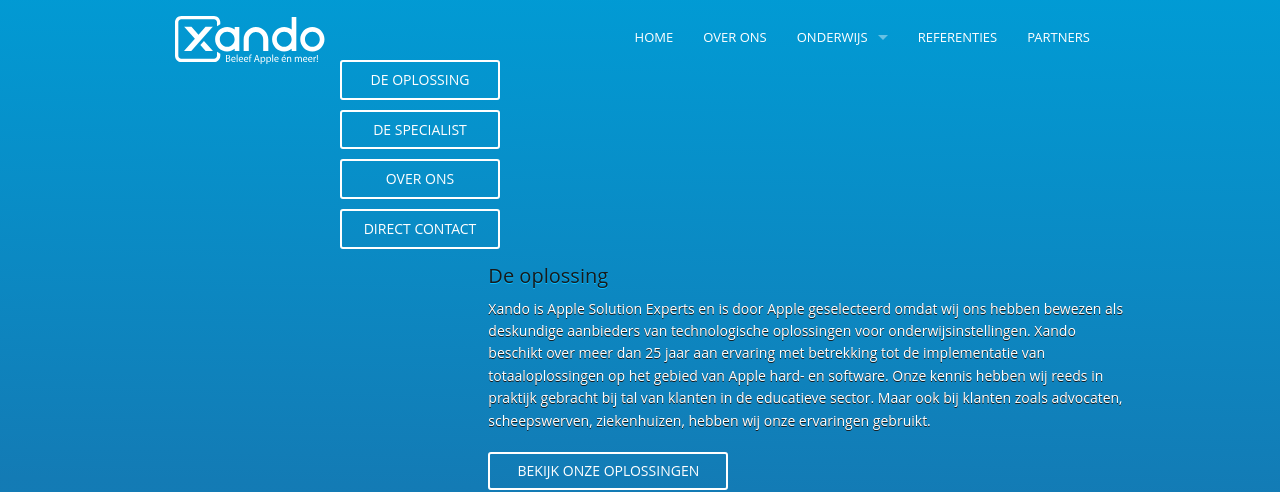
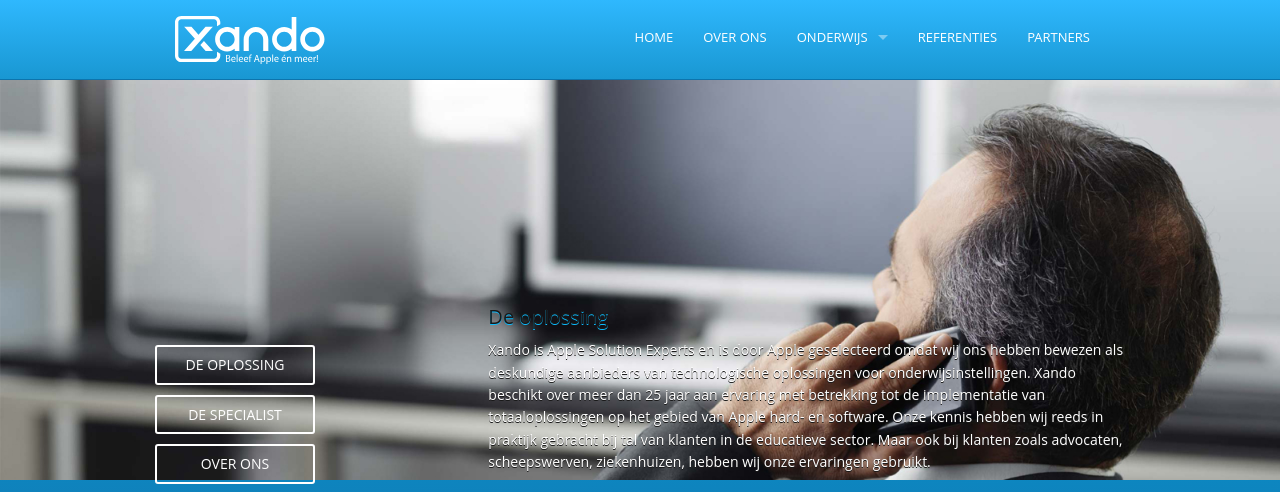
Before and after one commit to marciplan/XandoWeb, a PHP site: a page that uses index.html in a window 1280 px wide. Shown: the top 492 px of the page. Run offline with PHP 8.4, Linux system fonts and the light colour scheme; some libraries are stand-ins or nearby versions.

Commit message:
Update
Header aangepast.

```diff
--- a/css/style.css
+++ b/css/style.css
@@ -21,9 +21,10 @@
 	margin: 0 auto;
 }
 
-#header-cover{
-	background-image: url(../img/banners/home-banner.jpg);
-	width: 100%;
+#banner{
+	width: auto;
+	overflow: hidden;
+	max-height: 400px;
 }
 
 /* overwriting Foundation */
@@ -344,3 +345,11 @@
 	}
 
 }
+
+
+
+/* Voor later terug te halen */
+
+.blue-bg-top, .blue-bg-bottom{
+	display: none;
+}
--- a/index.html
+++ b/index.html
@@ -62,11 +62,9 @@
 		</div><!-- /header-content-->
 	</div><!-- /header-->
 
-	<div id="header-cover">
-		<div id="header-txt">
-
-		</div><!-- /header-txt-->
-	</div><!-- /header-cover-->
+	<div id="banner">
+		<img src="img/banners/header.jpg" style="width: 100%;" />
+	</div><!-- /banner-->
 
 <div class="blue-holder">
 <img class="blue-bg-top" src="img/blue-bg-top.svg" />
```
Also changed, not shown: img/banners/header.jpg (added).
